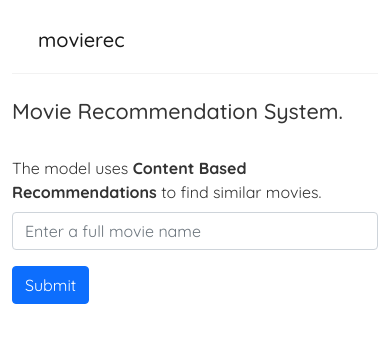
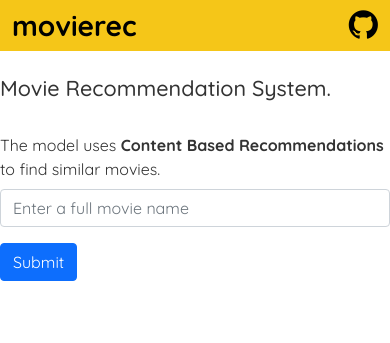
Before and after one commit to arzubekm/recmovie, a Flask app: template templates/form.html in a window 390 px wide. Shown: the top 343 px of the page. Run offline with Flask 2, Linux system fonts and the light colour scheme; the template is opened without the code that fills it, so the values that code supplies are empty; some libraries are stand-ins or nearby versions.

Commit message:
Navbar styling is done, working on body now

```diff
--- a/templates/form.html
+++ b/templates/form.html
@@ -7,6 +7,7 @@
     <link rel="stylesheet" href="//code.jquery.com/ui/1.12.1/themes/base/jquery-ui.css">
     <script src="https://code.jquery.com/jquery-1.12.4.js"></script>
     <script src="https://code.jquery.com/ui/1.12.1/jquery-ui.js"></script>
+    <link rel="stylesheet" href="https://cdnjs.cloudflare.com/ajax/libs/font-awesome/4.7.0/css/font-awesome.min.css">
   </head>
   <body>
 
@@ -21,34 +22,43 @@
 
       .navbar h1 {
         color: #f1356d;
+        /* border-bottom: 1px solid #f2f2f2; */
       }
 
       .navbar .links {
         margin-left: auto;
       }
-      .navbar a {
-        margin-left: 8px;
-        text-decoration: none;
-        padding: 6px;
-        color:#8141f5;
-        font-weight: bolder;
-        font-size: 30px;
+
+      .left {
+         background-color:#D3D3D3;
       }
-      .navbar a:hover {
-        color: #f1356d;
+      .middle {
+         background-color:#ffffff;
+      }
+      .right{
+         background-color:#D3D3D3;
       }
 
     </style>
 
+
+    <nav class="navbar navbar-light" style=" background-color: #f5c618;">
       <div class="container">
-      <nav class="navbar navbar-light" style="border-bottom: 1px solid #f2f2f2;">
-        <div class="container-fluid">
-          <a href="{{ url_for('homepage') }}"><span class="navbar-brand mb-0 h1">movierec</span></a>
+        <a href="{{ url_for('homepage') }}" style="text-decoration: none;"><span class="navbar-brand mb-0 h1" style="color:#000100; font-weight: bolder; font-size: 28px;">movierec</span></a>
         <div class="links">
-
+          <a href="https://github.com/arzubekm" target="_blank">
+            <i class="fa fa-github" style="font-size:34px; color:#000100;"></i>
+          </a>
         </div>
       </div>
     </nav>
+
+    <!-- <div class="container"> -->
+
+      <div class="row">
+        <div class="col-sm-2 left"></div>
+        <div class="col-sm-8 middle">
+
           <br>
           <form action = "http://127.0.0.1:5000/movie" method = "POST">
              <!-- <p><input type = "submit" value = "submit" /></p> -->
@@ -61,6 +71,9 @@
             </div>
             <button type="submit" class="btn btn-primary" value="submit">Submit</button>
           </form>
+
+        </div>
+        <div class="col-sm-2 right"></div>
 
       <script>
         $( function() {
```
Lines whose indentation alone changed are shown as unchanged.
